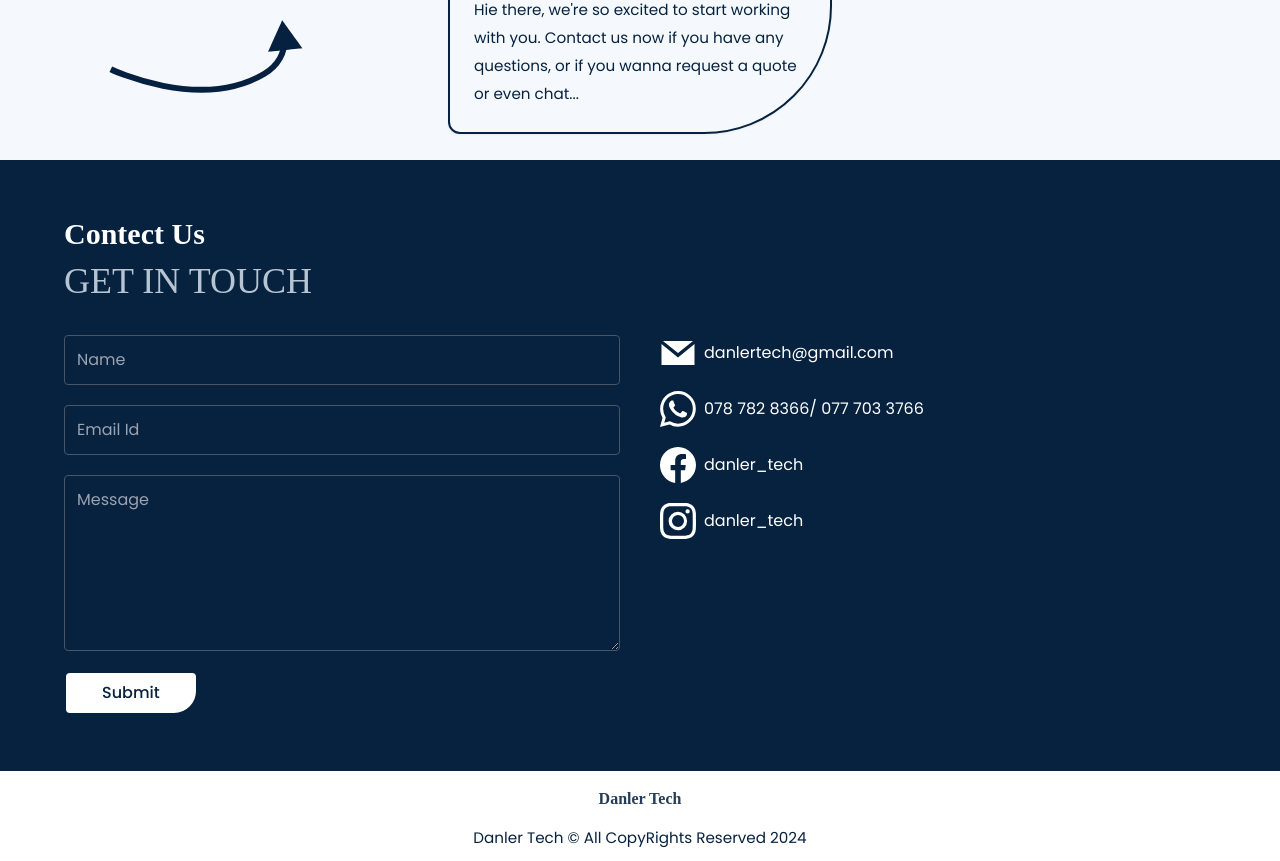
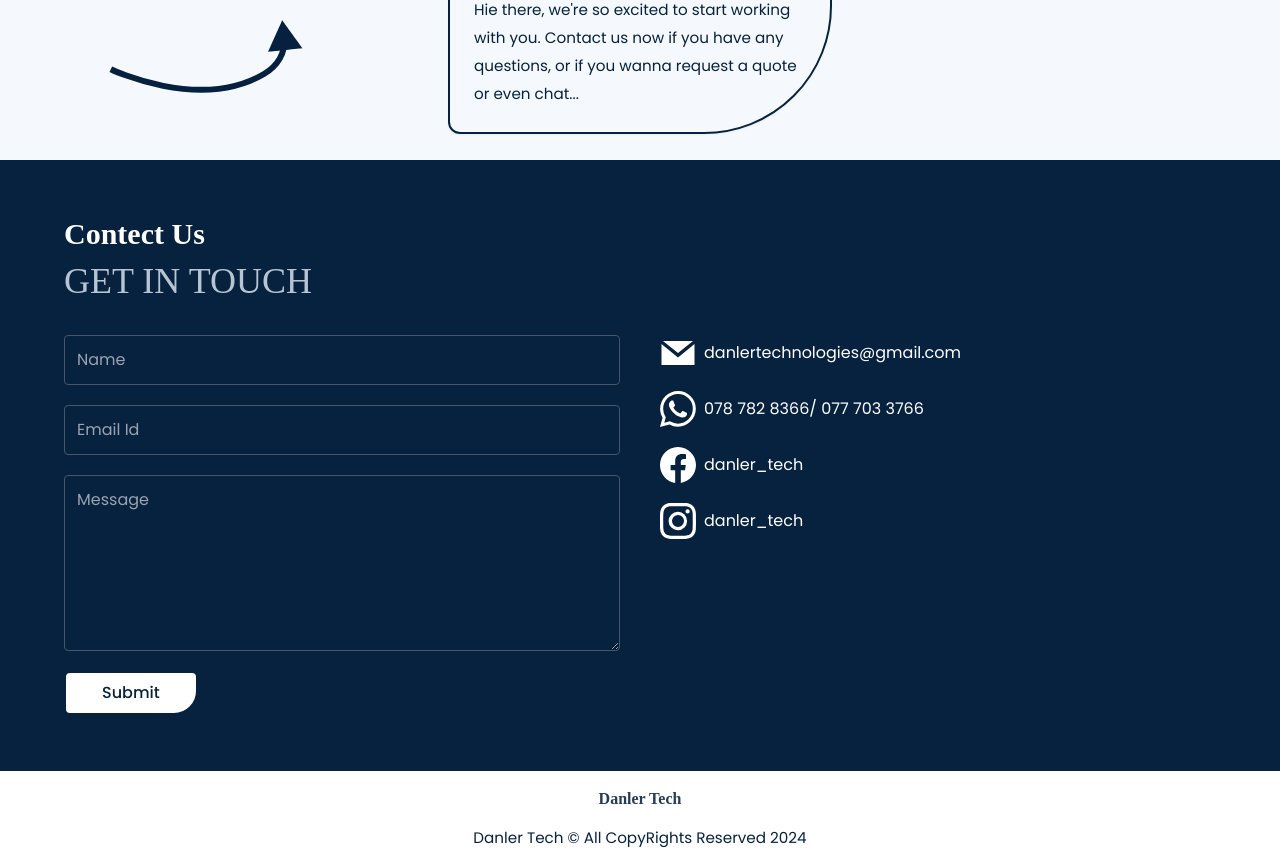
Before and after one commit to spicorn/Danler-Tech, a React (Vite) app: page / in a window 1280 px wide. Shown: the part 3594-4455 px from the top of the page. Built offline with nearby package versions, Linux system fonts and the light colour scheme; a web font is replaced by a local one.

Commit message:
Update Content.js

```diff
--- a/src/Content.js
+++ b/src/Content.js
@@ -169,9 +169,9 @@ export const content = {
     subtitle: "GET IN TOUCH",
     social_media: [
       {
-        text: "danlertech@gmail.com",
+        text: "danlertechnologies@gmail.com",
         icon: GrMail,
-        link: "mailto:danlertech@gmail.com",
+        link: "mailto:danlertechnologies@gmail.com",
       },
       {
         text: "078 782 8366/ 077 703 3766",
```
